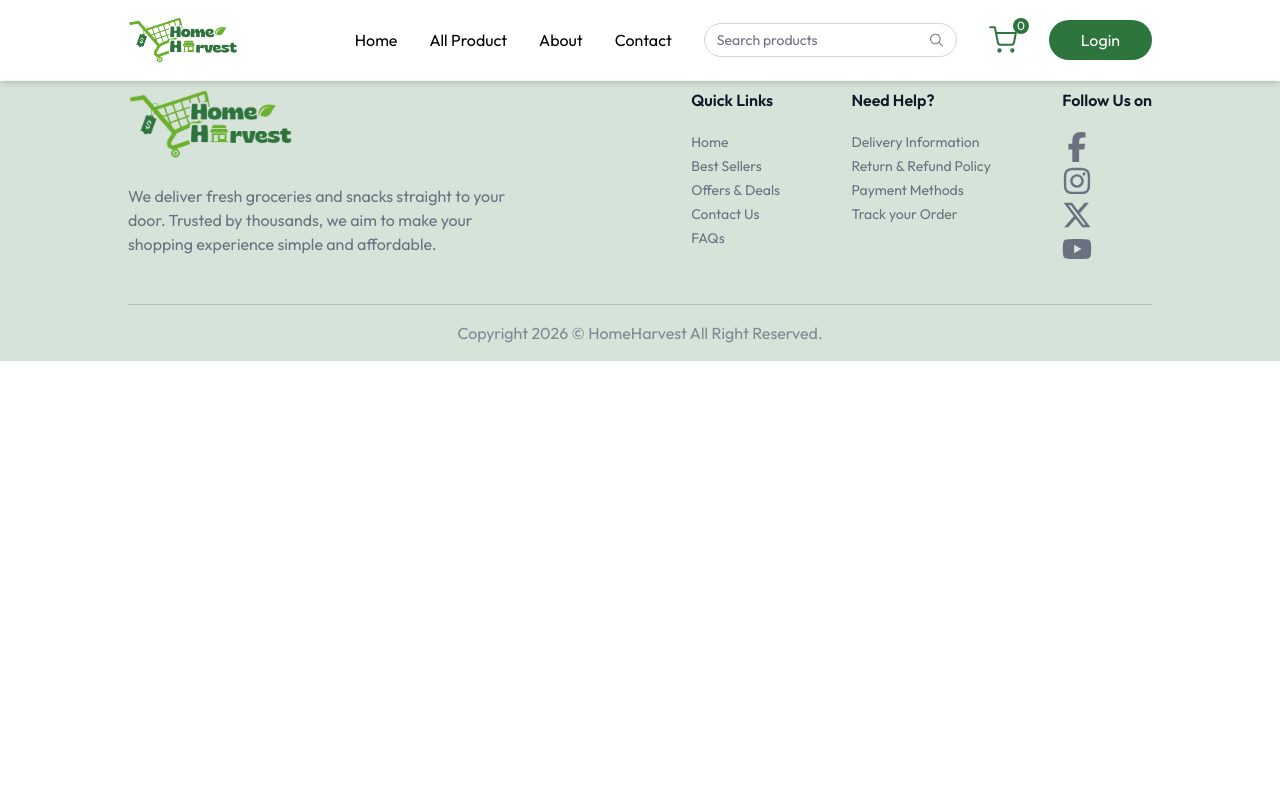
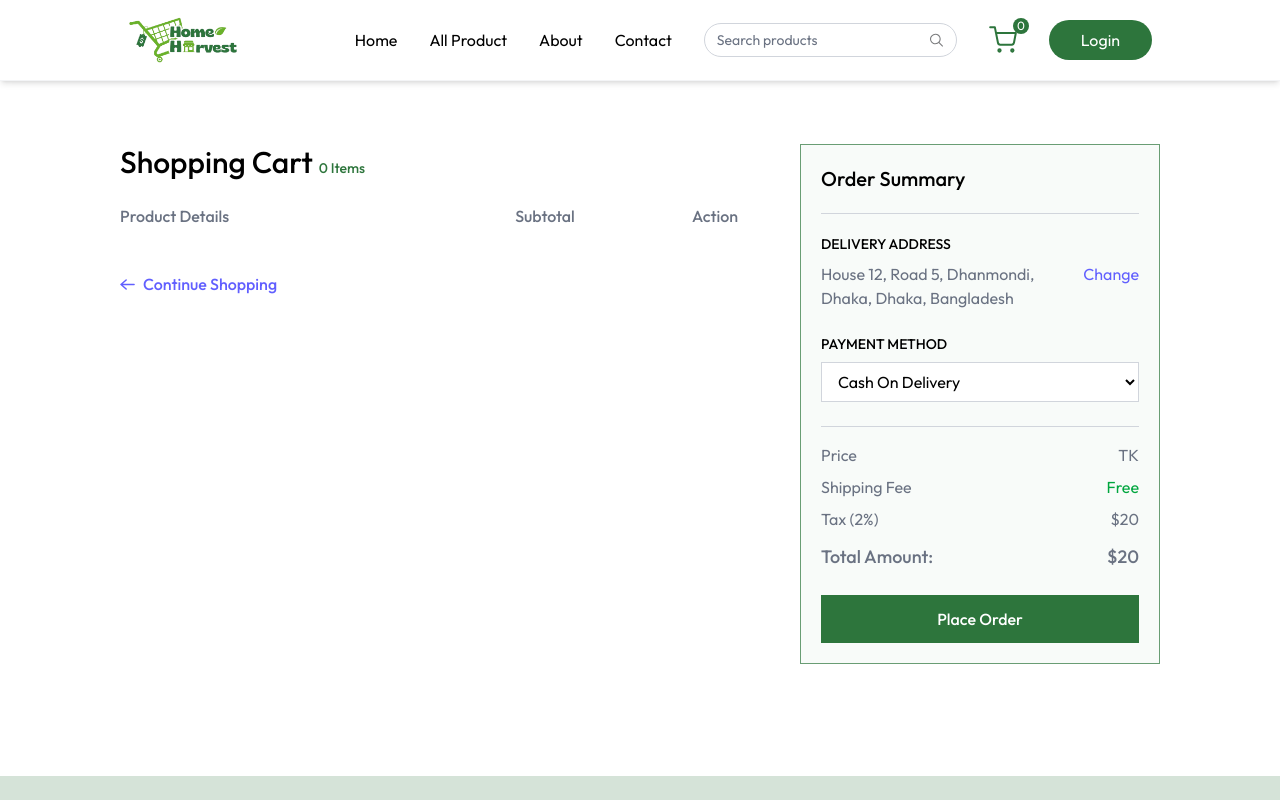
Before and after one commit to tahmina-nishu/Home-Harvest---An-Online-Grocery-Shop, a React (Vite) app in the folder client/: page /cart in a window 1280 px wide. Shown: the top 800 px of the page. Built offline with nearby package versions, Linux system fonts and the light colour scheme.

Commit message:
added cart page

```diff
--- a/client/src/App.jsx
+++ b/client/src/App.jsx
@@ -9,6 +9,7 @@
 import AllProducts from './pages/AllProducts';
 import ProductCategory from './pages/ProductCategory';
 import ProductDetails from './pages/ProductDetails';
+import Cart from './pages/Cart';
 
 
 const App = () => {
@@ -30,6 +31,7 @@
           <Route path='/products' element={<AllProducts></AllProducts>}></Route>
           <Route path='/products/:category' element={<ProductCategory></ProductCategory>}></Route>
           <Route path='/products/:category/:_id' element={<ProductDetails></ProductDetails>}></Route>
+          <Route path='/cart' element={<Cart></Cart>}></Route>
         </Routes>
       </div>
       {isSellerPath ? null : <Footer></Footer>}
--- a/client/src/assets/assets.js
+++ b/client/src/assets/assets.js
@@ -123,6 +123,52 @@
             },
         ]
     },
+]
+
+
+// dummy address objects
+
+export const dummyAddresses = [
+    {
+        _id: "addr1",
+        street: "House 12, Road 5, Dhanmondi",
+        city: "Dhaka",
+        state: "Dhaka",
+        country: "Bangladesh",
+        zipCode: "1209"
+    },
+    {
+        _id: "addr2",
+        street: "House 45, CDA Avenue",
+        city: "Chattogram",
+        state: "Chattogram",
+        country: "Bangladesh",
+        zipCode: "4000"
+    },
+    {
+        _id: "addr3",
+        street: "House 18, Zindabazar",
+        city: "Sylhet",
+        state: "Sylhet",
+        country: "Bangladesh",
+        zipCode: "3100"
+    },
+    {
+        _id: "addr4",
+        street: "House 27, Sonadanga",
+        city: "Khulna",
+        state: "Khulna",
+        country: "Bangladesh",
+        zipCode: "9100"
+    },
+    {
+        _id: "addr5",
+        street: "House 33, Lalkhan Bazar",
+        city: "Chattogram",
+        state: "Chattogram",
+        country: "Bangladesh",
+        zipCode: "4203"
+    }
 ]
 
 
@@ -771,6 +817,6 @@
 //     ],
 //     inStock: true,
 //     rating: 4.8,
-//},
+// },
 
 ]
--- /dev/null
+++ b/client/src/pages/Cart.jsx
@@ -0,0 +1,148 @@
+import React, { useEffect, useState } from 'react'
+import {useAppContext} from "../context/AppContext";
+import { dummyAddresses } from '../assets/assets';
+
+const Cart = () => {
+
+    const {products, currency, cartItems, removeFromCart, getCartCount, updateCartItem, navigate, getCartAmount} = useAppContext()
+
+    const [cartArray, setCartArray] = useState([])
+    const [addresses, setAddresses] = useState(dummyAddresses)
+    const [showAddress, setShowAddress] = useState(false)
+    const [selectedAddress, setSelectedAddress] = useState(dummyAddresses[0])
+    const [paymentOption, setPaymentOption] = useState("COD")
+
+
+    // function for get product data and add in cart array
+    const getCart = ()=>{
+        let tempArray = []
+        for(const key in cartItems){
+            const product = products.find((item)=>item._id === key)
+            product.quantity = cartItems[key]
+            tempArray.push(product)
+        }
+        setCartArray(tempArray)
+    }
+
+    // useEffect to execute function
+    useEffect(()=>{
+        if(products.length > 0 && cartItems){
+            getCart()
+        }
+    },[products, cartItems])
+
+
+    return products.length > 0 && cartItems ? (
+        <div className="mt-20 flex flex-col md:flex-row py-16 max-w-6xl w-full px-6 mx-auto">
+            <div className='flex-1 max-w-4xl'>
+                <h1 className="text-3xl font-medium mb-6">
+                    Shopping Cart <span className="text-sm text-primary">{getCartCount()} Items</span>
+                </h1>
+
+                <div className="grid grid-cols-[2fr_1fr_1fr] text-gray-500 text-base font-medium pb-3">
+                    <p className="text-left">Product Details</p>
+                    <p className="text-center">Subtotal</p>
+                    <p className="text-center">Action</p>
+                </div>
+
+                {cartArray.map((product, index) => (
+                    <div key={index} className="grid grid-cols-[2fr_1fr_1fr] text-gray-500 items-center text-sm md:text-base font-medium pt-3">
+                        <div className="flex items-center md:gap-6 gap-3">
+                            <div onClick={()=>{
+                                navigate(`/products/${product.category.toLowerCase()}/${product._id}`); scrollTo(0,0)
+                            }} className="cursor-pointer w-24 h-24 flex items-center justify-center border border-gray-300 rounded overflow-hidden">
+                                <img className="max-w-full h-full object-cover" src={product.image[0]} alt={product.name} />
+                            </div>
+                            <div>
+                                <p className="hidden md:block font-semibold">{product.name}</p>
+                                <div className="font-normal text-gray-500/70">
+                                    <p>Weight: <span>{product.weight || "N/A"}</span></p>
+                                    <div className='flex items-center'>
+                                        <p>Qty:</p>
+                                        <select className='outline-none'>
+                                            {Array(cartItems[product._id] > 9 ? cartItems[product._id] : 9).fill('').map((_, index) => (
+                                                <option key={index} value={index + 1}>{index + 1}</option>
+                                            ))}
+                                        </select>
+                                    </div>
+                                </div>
+                            </div>
+                        </div>
+                        <p className="text-center">{currency}{product.offerPrice * product.quantity}</p>
+                        <button onClick={()=>removeFromCart()} className="cursor-pointer mx-auto">
+                            <svg width="20" height="20" viewBox="0 0 20 20" fill="none" xmlns="http://www.w3.org/2000/svg">
+                                <path d="m12.5 7.5-5 5m0-5 5 5m5.833-2.5a8.333 8.333 0 1 1-16.667 0 8.333 8.333 0 0 1 16.667 0" stroke="#fe3507" strokeWidth="1.5" strokeLinecap="round" strokeLinejoin="round" />
+                            </svg>
+                        </button>
+                    </div>)
+                )}
+
+                <button onClick={()=>{navigate("/products"); scrollTo(0,0)}} className="group cursor-pointer flex items-center mt-8 gap-2 text-indigo-500 font-medium">
+                    <svg className='group-hover:-translate-x-1 transition' width="15" height="11" viewBox="0 0 15 11" fill="none" xmlns="http://www.w3.org/2000/svg">
+                        <path d="M14.09 5.5H1M6.143 10 1 5.5 6.143 1" stroke="#615fff" strokeWidth="1.5" strokeLinecap="round" strokeLinejoin="round" />
+                    </svg>
+                    Continue Shopping
+                </button>
+
+            </div>
+
+            <div className="max-w-90 w-full bg-primary/3 p-5 max-md:mt-16 border border-primary/70">
+                <h2 className="text-xl md:text-xl font-medium">Order Summary</h2>
+                <hr className="border-gray-300 my-5" />
+
+                <div className="mb-6">
+                    <p className="text-sm font-medium uppercase">Delivery Address</p>
+                    <div className="relative flex justify-between items-start mt-2">
+                        <p className="text-gray-500">{selectedAddress ? `${selectedAddress.street}, ${selectedAddress.city}, ${selectedAddress.state}, ${selectedAddress.country}` : "No address found"}</p>
+                        <button onClick={() => setShowAddress(!showAddress)} className="text-indigo-500 hover:underline cursor-pointer">
+                            Change
+                        </button>
+                        {showAddress && (
+                            <div className="absolute top-12 py-1 bg-white border border-gray-300 text-sm w-full">
+                                {addresses.map((address, index)=>(
+                                    <p onClick={() => {setSelectedAddress(address); setShowAddress(false)}} className="text-gray-500 p-2 hover:bg-gray-100">
+                                        {address.street}, {address.city}, {address.state},  {address.country}
+                                    </p>
+                                ))}
+                                <p onClick={() => navigate("/add-address")} className="text-primary text-center cursor-pointer p-2 hover:bg-primary/10">
+                                    Add address
+                                </p>
+                            </div>
+                        )}
+                    </div>
+
+                    <p className="text-sm font-medium uppercase mt-6">Payment Method</p>
+
+                    <select onChange={e => setPaymentOption(e.target.value)} className="w-full border border-gray-300 bg-white px-3 py-2 mt-2 outline-none">
+                        <option value="COD">Cash On Delivery</option>
+                        <option value="Online">Online Payment</option>
+                    </select>
+                </div>
+
+                <hr className="border-gray-300" />
+
+                <div className="text-gray-500 mt-4 space-y-2">
+                    <p className="flex justify-between">
+                        <span>Price</span><span>{currency} </span>
+                    </p>
+                    <p className="flex justify-between">
+                        <span>Shipping Fee</span><span className="text-green-600">Free</span>
+                    </p>
+                    <p className="flex justify-between">
+                        <span>Tax (2%)</span><span>$20</span>
+                    </p>
+                    <p className="flex justify-between text-lg font-medium mt-3">
+                        <span>Total Amount:</span><span>$20</span>
+                    </p>
+                </div>
+
+                <button className="w-full py-3 mt-6 cursor-pointer bg-primary text-white font-medium hover:bg-primary-dull transition">
+                    Place Order
+                </button>
+            </div>
+        </div>
+    ) : null
+
+}
+
+export default Cart
```
